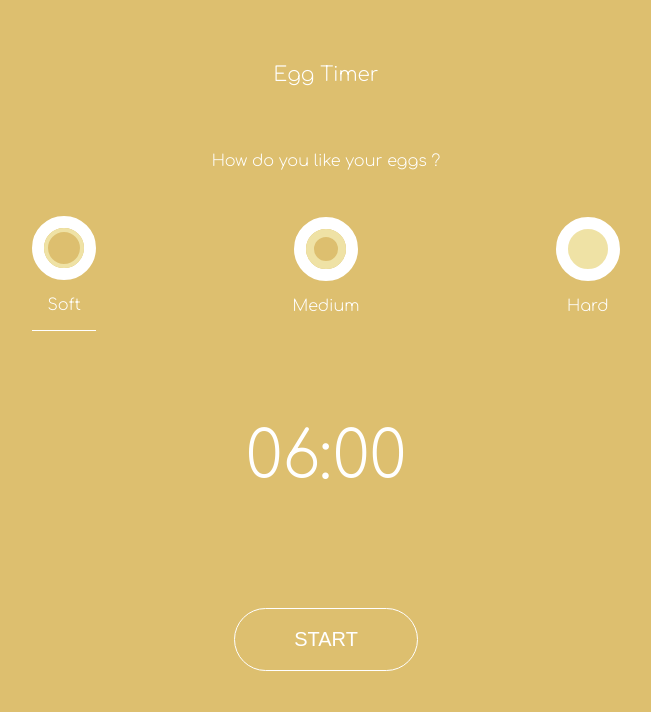
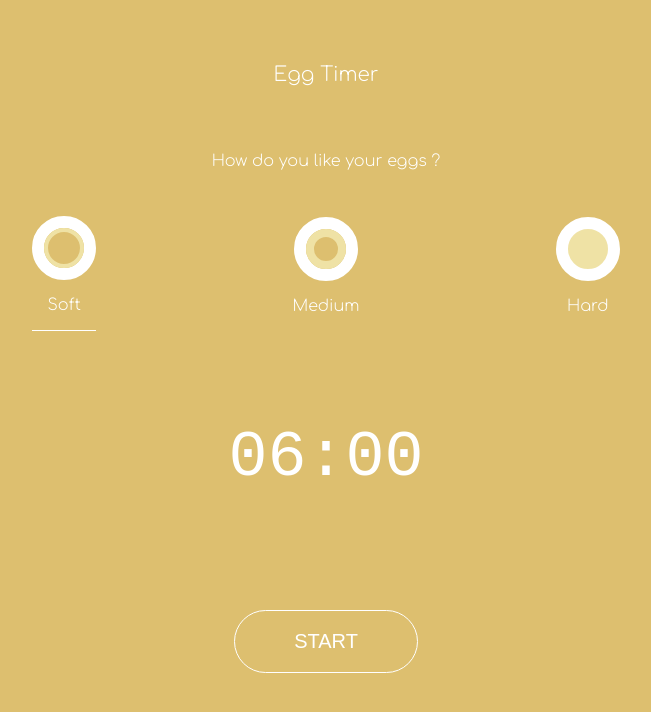
Before and after one commit to syvkristine/EggTimer-Applikasjon, an Electron app: page www/index.html in a window 800 px wide. Shown: the whole page, without its empty margins (74-725 px from the left). Drawn offline with Linux system fonts and the light colour scheme.

Commit message:
add font slik at det ikke hopper

```diff
--- a/main.js
+++ b/main.js
@@ -13,6 +13,8 @@ var win;
 
 
 function createWindow() {
+
+
     // Create the browser window.
     win = new BrowserWindow({
         width: 800,
--- a/package.json
+++ b/package.json
@@ -9,7 +9,7 @@
   },
   "scripts": {
     "start": "electron .",
-    "pack": "electron-packager . --icon \"app_icons/64x64.icns\" --overwrite"
+    "pack": "electron-packager . --icon \"app_icons/64x64.png\" --overwrite"
   },
   "author": "Kristine Fossum",
   "license": "MIT",
--- a/www/style.css
+++ b/www/style.css
@@ -88,7 +88,7 @@ h1 {
 
 .time {
     font-size: 65px;
-
+    font-family: monospace;
     padding-bottom: 115px;
     display: block;
 }
```
